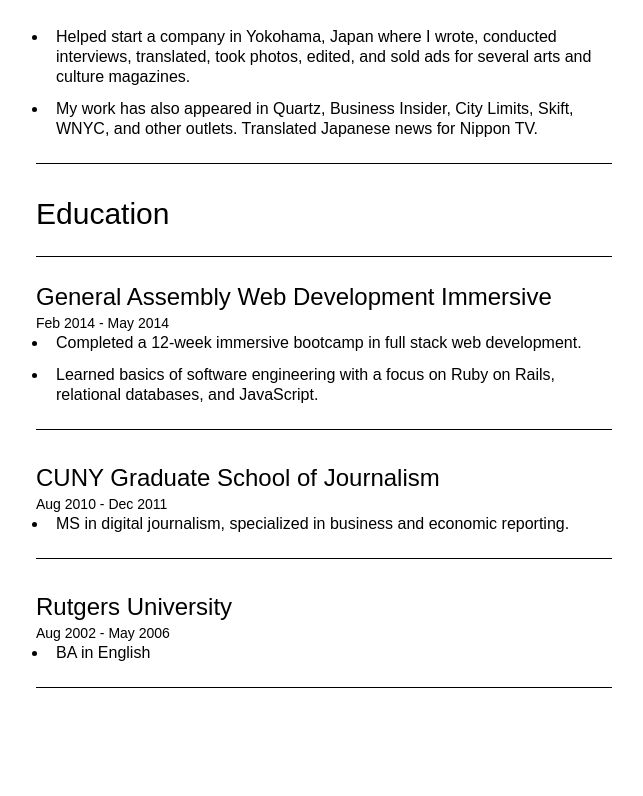
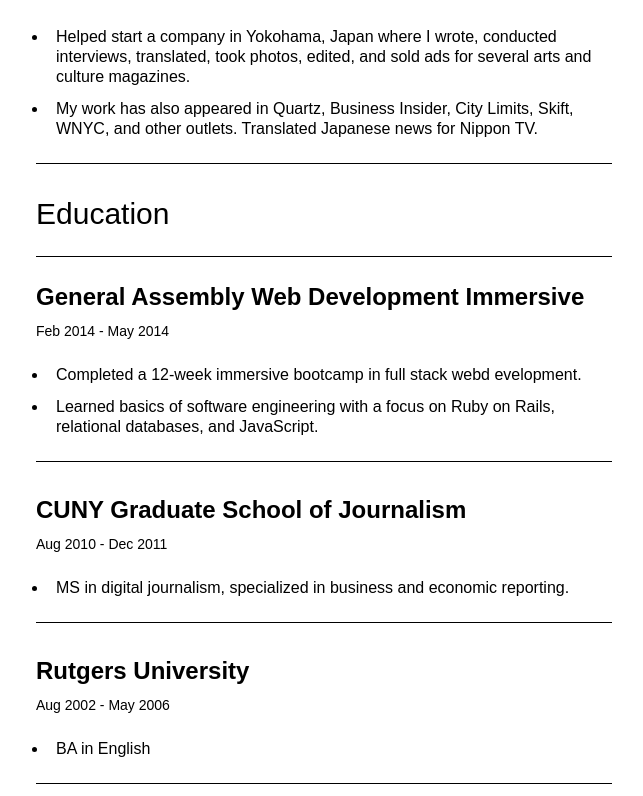
Before and after one commit to trivett/next-blog, a Next.js app: page /resume in a window 1280 px wide. Shown: the part 2997-3793 px from the top of the page, without its empty margins (316-959 px from the left). Before the commit the page ends 3717 px from the top, so only its background shows below. Built offline with nearby package versions, Linux system fonts and the light colour scheme.

Commit message:
use component for education rather than copy pasted blocks

```diff
--- a/app/resume/page.tsx
+++ b/app/resume/page.tsx
@@ -1,5 +1,7 @@
 import { WorkExperience } from "./WorkExperience";
+import { EducationExperience } from "./EducationExperience";
 import { Company } from "./experience";
+import { Institution } from "./experience";
 
 export default function Page() {
   return (
@@ -17,80 +19,16 @@
       <hr className="mb-6 mt-4" />
 
       {Object.values(Company).map((company) => (
-        <WorkExperience company={company} />
+        <WorkExperience company={company} key={company} />
       ))}
 
       <section className="mb-8">
         <h3 className="text-3xl mb-4">Education</h3>
         <hr className="mb-6 mt-6" />
-
-        <section className="mb-8">
-          <h3 className="text-2xl">
-            General Assembly Web Development Immersive
-          </h3>
-          <h5 className="text-sm">Feb 2014 - May 2014</h5>
-
-          <ul className="list-disc list-outside">
-            <li className="mb-3 ml-3 pl-2 leading-5">
-              Completed a 12-week immersive bootcamp in full stack web
-              development.
-            </li>
-            <li className="mb-3 ml-3 pl-2 leading-5">
-              Learned basics of software engineering with a focus on Ruby on
-              Rails, relational databases, and JavaScript.
-            </li>
-          </ul>
-          <hr className="mb-6 mt-6" />
-        </section>
-
-        <section className="mb-8">
-          <h3 className="text-2xl">CUNY Graduate School of Journalism</h3>
-          <h5 className="text-sm">Aug 2010 - Dec 2011</h5>
-
-          <ul className="list-disc list-outside">
-            <li className="mb-3 ml-3 pl-2 leading-5">
-              MS in digital journalism, specialized in business and economic
-              reporting.
-            </li>
-          </ul>
-          <hr className="mb-6 mt-6" />
-        </section>
-
-        <section className="mb-8">
-          <h3 className="text-2xl">Rutgers University</h3>
-          <h5 className="text-sm">Aug 2002 - May 2006</h5>
-
-          <ul className="list-disc list-outside">
-            <li className="mb-3 ml-3 pl-2 leading-5">BA in English</li>
-          </ul>
-          <hr className="mb-6 mt-6" />
-        </section>
+        {Object.values(Institution).map((institution) => (
+          <EducationExperience institution={institution} key={institution} />
+        ))}
       </section>
     </section>
   );
 }
-
-// My Resume
-//
-
-// My professional history
-// I currently work for Fabric Technologies in Brooklyn. Here, I am learning the joys of back end web development without managing servers and getting my hands dirty with Gatsby and React.
-
-// Before joining Fabric at the start of 2019, I spent a year and a work as a contractor at Google, mostly for the Local Guides community. I also got to work on an interesting internal tool that worked as an interface for creating templates for eloquent natural language to describe places on Google Maps.
-
-// Before my that, I worked at a small startup called Study Abroad Apartments, where I was the first and only technical employee for quite some time. This stage of my career also gave me the pleasure of training and mentoring a junior developer fresh out of a web bootcamp.
-
-// Prior to that, I had the honor to be a part of 2U, a leading education technology company, for just over two years.
-
-// Before that, I went through the crucible of General Assembly’s Web Development Immersive program, where I spent three months learning and practicing front and back end web development.
-
-// I have enjoyed a number of careers before I became a professional web developer. I was a freelance business journalist, a Japanese to English translator, an arts and culture reporter, photographer, and translator in Yokohama while teaching in the city’s public schools, and thats only the non service jobs I have worked.
-
-// The remains of my day
-// I ride my bike a lot. (Follow me on Strava)! I like a nice long rides into the sticks and I plan on posting more field notes from my rides on this blog.
-
-// I read a bunch, also picking up Spanish where I can.
-
-// I’m also getting into birding lately.
-
-// Please drop me a line to get in touch!
```
